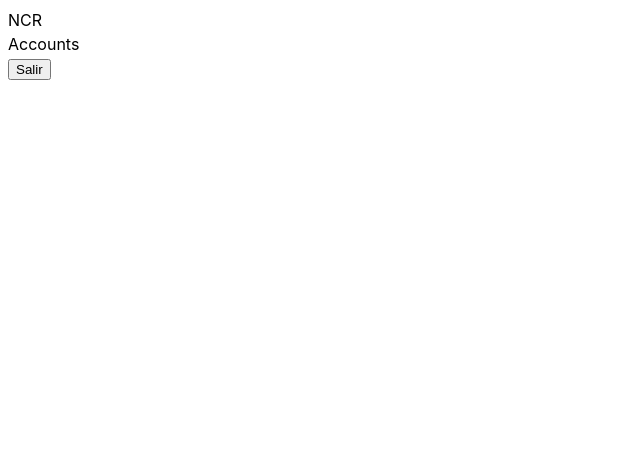
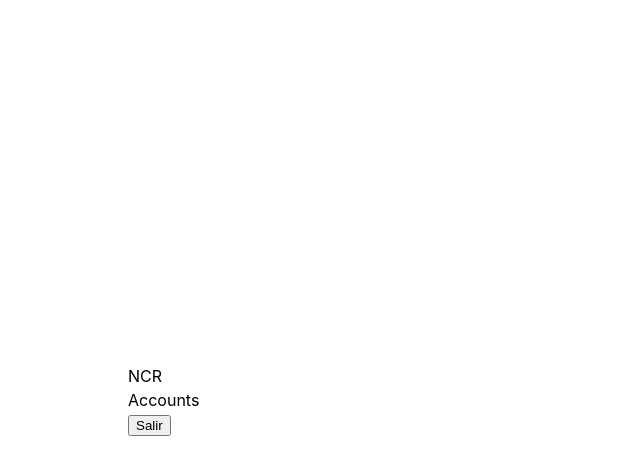
Before and after one commit to NahueTomas/vite-vitests, a React (Vite) app: page / in a window 1280 px wide. Shown: the top 474 px of the page, without its empty margins (0-640 px from the left). Built offline with nearby package versions, Linux system fonts and the light colour scheme.

Commit message:
[UPDATE] Basic styles

```diff
--- a/src/index.css
+++ b/src/index.css
@@ -8,3 +8,23 @@
   --tertiary-color: #013050;
   --quaternary-color: #ffffff;
 }
+
+html,
+body {
+  padding: 0;
+  margin: 0;
+}
+
+body {
+  min-height: 100vh;
+  display: flex;
+  justify-content: center;
+  align-items: center;
+}
+
+body #root {
+  width: 100%;
+  max-width: 1024px;
+  max-height: 768px;
+  margin: auto;
+}
```
